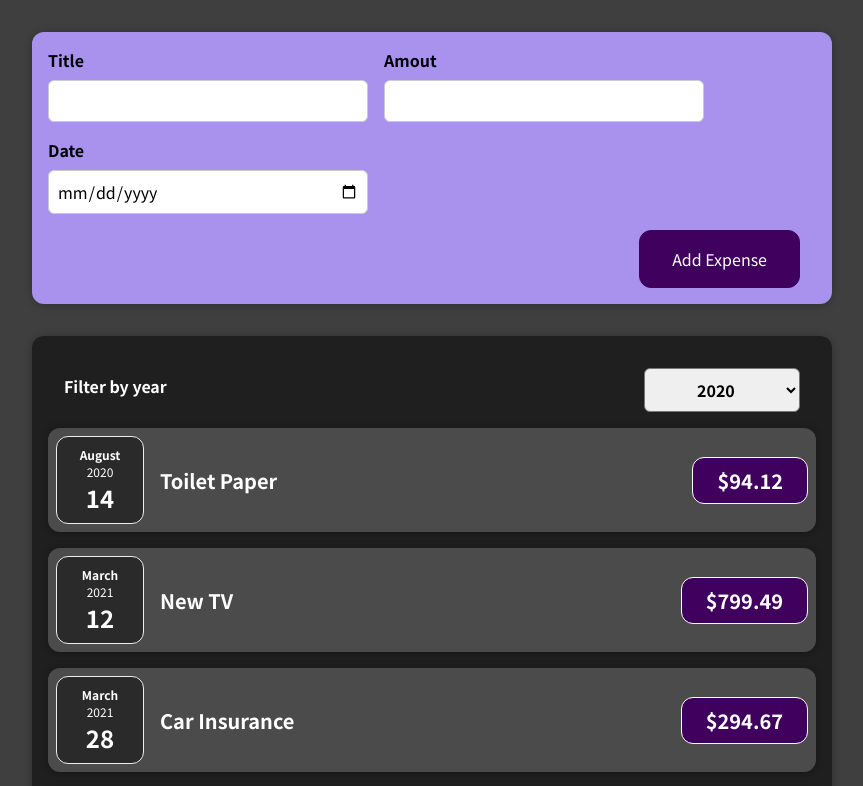
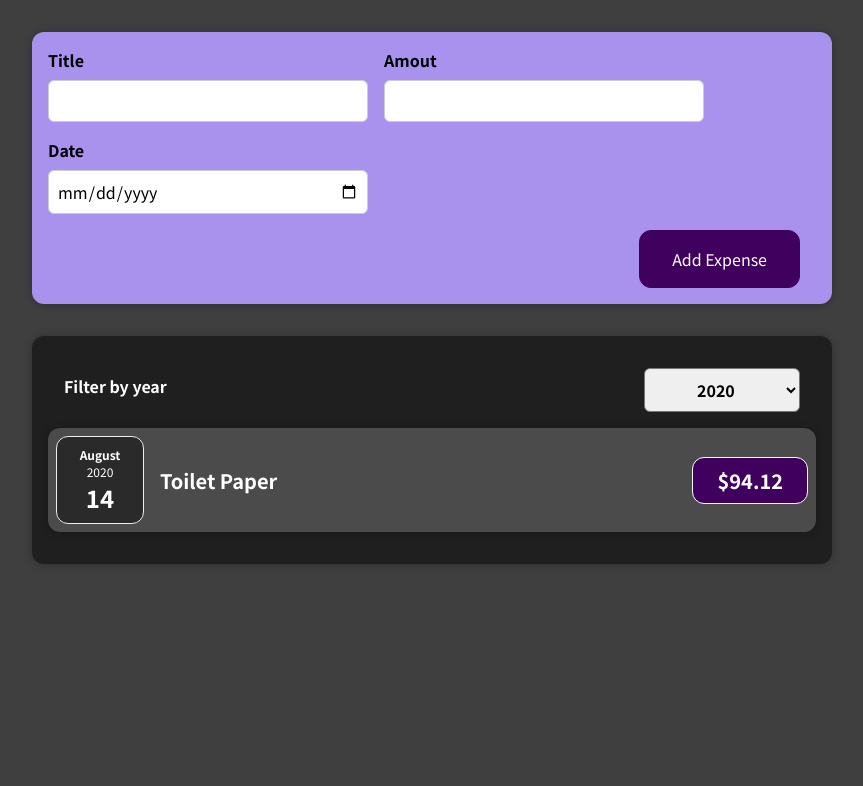
Before and after one commit to codingtoc/react-complete-guide, a React (Create React App) app: page / in a window 1280 px wide. Shown: the top 786 px of the page, without its empty margins (208-1071 px from the left). Built offline with nearby package versions, Linux system fonts and the light colour scheme.

Commit message:
03-assignment-1-solution

```diff
--- a/src/components/Expenses/Expenses.js
+++ b/src/components/Expenses/Expenses.js
@@ -12,6 +12,10 @@ const Expenses = (props) => {
     setFilteredYear(selectedYear);
   };
 
+  const filteredExpenses = props.items.filter(
+    (expense) => expense.date.getFullYear().toString() === filteredYear
+  );
+
   return (
     <div>
       <Card className="expenses">
@@ -19,7 +23,7 @@ const Expenses = (props) => {
           selected={filteredYear}
           onChangeFilter={filterChangedHandler}
         />
-        {props.items.map((expense) => (
+        {filteredExpenses.map((expense) => (
           <ExpenseItem
             key={expense.id}
             title={expense.title}
```
